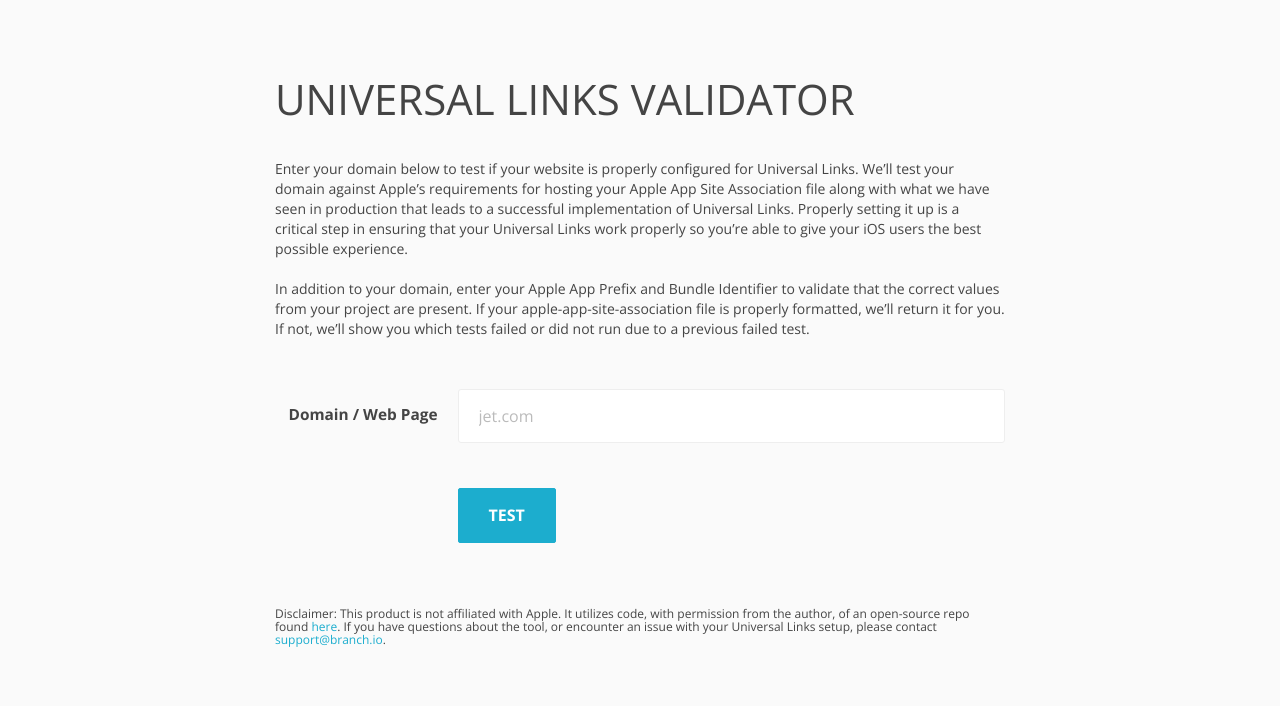
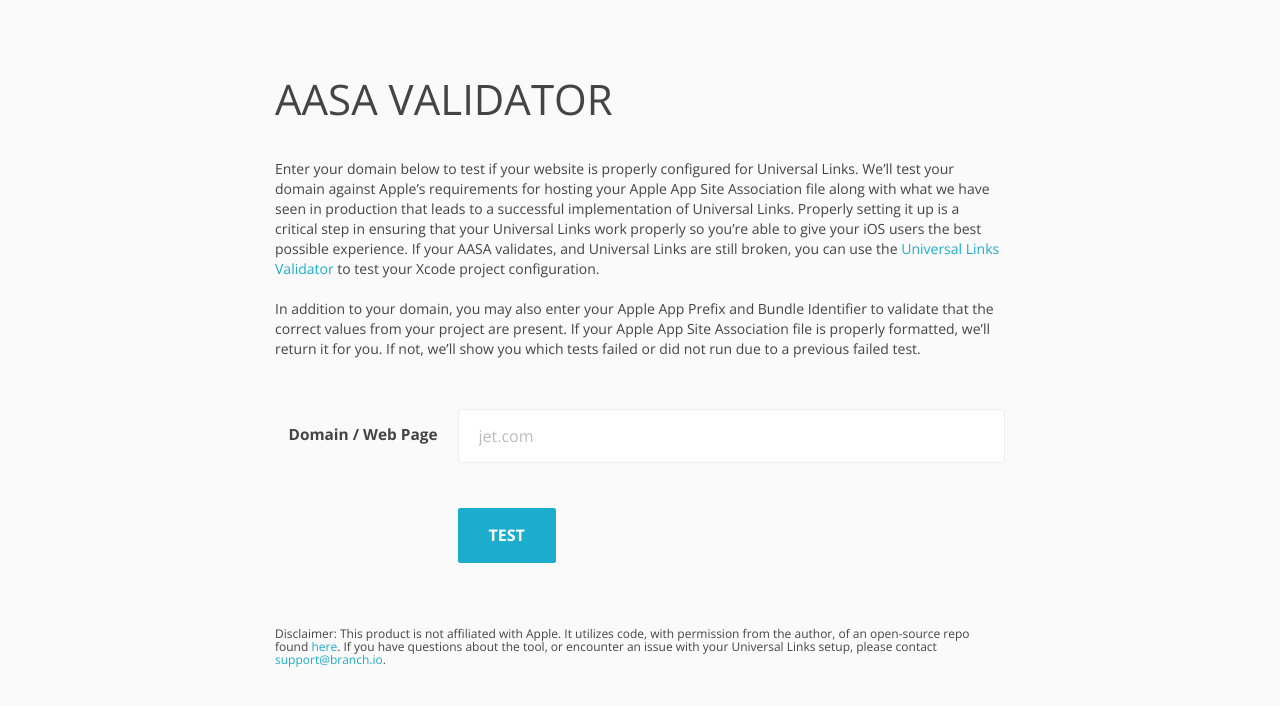
Before and after one commit to dyang-branch/universal-link-validator, a website: page static/index.html in a window 1280 px wide. Shown: the part 50-756 px from the top of the page. Drawn offline with nearby package versions, Linux system fonts and the light colour scheme; files that its build step writes are made by us from their sources.

Commit message:
Updated to AASA routes

```diff
--- a/index.js
+++ b/index.js
@@ -15,10 +15,10 @@ var app = express();
 var uploadDir = 'tmp-app-files';
 var upload = multer({ dest: uploadDir });
 
-app.use('/resources/universal-links/static', express.static(__dirname + '/static'));
-app.use('/resources/universal-links', express.static(__dirname + '/static'));
+app.use('/resources/aasa-validator/static', express.static(__dirname + '/static'));
+app.use('/resources/aasa-validator', express.static(__dirname + '/static'));
 
-app.post('/resources/universal-links/domain/:domain', function (httpReq, httpResp) {
+app.post('/resources/aasa-validator/domain/:domain', function (httpReq, httpResp) {
     var domain = httpReq.params.domain;
     var bundleIdentifier = httpReq.query.bundleIdentifier;
     var teamIdentifier = httpReq.query.teamIdentifier;
--- a/static/index.html
+++ b/static/index.html
@@ -3,7 +3,7 @@
   <head>
     <meta charset="utf-8">
     <meta name="viewport" content="width=device-width, initial-scale=1">
-    <title>Universal Links Validator | Branch</title>
+    <title>AASA Validator | Branch</title>
 
     <meta name="keywords" content="Universal links, universal links checker, universal links validator, apple-app-site-association">
     <meta name="description" content="Branch’s Universal Links Validator analyzes your site to check if your apple-app-site-association is properly hosted for Universal Links.">
@@ -72,11 +72,13 @@
     <main class="ng-scope" ng-view>
       <div class="container">
         <div class="well form-horizontal col-md-10 col-md-offset-1 col-lg-8 col-lg-offset-2">
-          <div class="validator-title">Universal Links Validator</div>
+          <div class="validator-title">AASA Validator</div>
           <p>
-          Enter your domain below to test if your website is properly configured for Universal Links. We’ll test your domain against Apple’s requirements for hosting your Apple App Site Association file along with what we have seen in production that leads to a successful implementation of Universal Links. Properly setting it up is a critical step in ensuring that your Universal Links work properly so you’re able to give your iOS users the best possible experience.  <br/><br/>
-
-          In addition to your domain, enter your Apple App Prefix and Bundle Identifier to validate that the correct values from your project are present. If your apple-app-site-association file is properly formatted, we’ll return it for you. If not, we’ll show you which tests failed or did not run due to a previous failed test.
+          Enter your domain below to test if your website is properly configured for Universal Links. We’ll test your domain against Apple’s requirements for hosting your Apple App Site Association file along with what we have seen in production that leads to a successful implementation of Universal Links. Properly setting it up is a critical step in ensuring that your Universal Links work properly so you’re able to give your iOS users the best possible experience. If your AASA validates, and Universal Links are still broken, you can use the
+          <a href="/resources/universal-links"> Universal Links Validator</a>
+          to test your Xcode project configuration.
+          <br/><br/>
+          In addition to your domain, you may also enter your Apple App Prefix and Bundle Identifier to validate that the correct values from your project are present. If your Apple App Site Association file is properly formatted, we’ll return it for you. If not, we’ll show you which tests failed or did not run due to a previous failed test.
           </p>
           <br/><br/>
           <div class="form-group">
```
